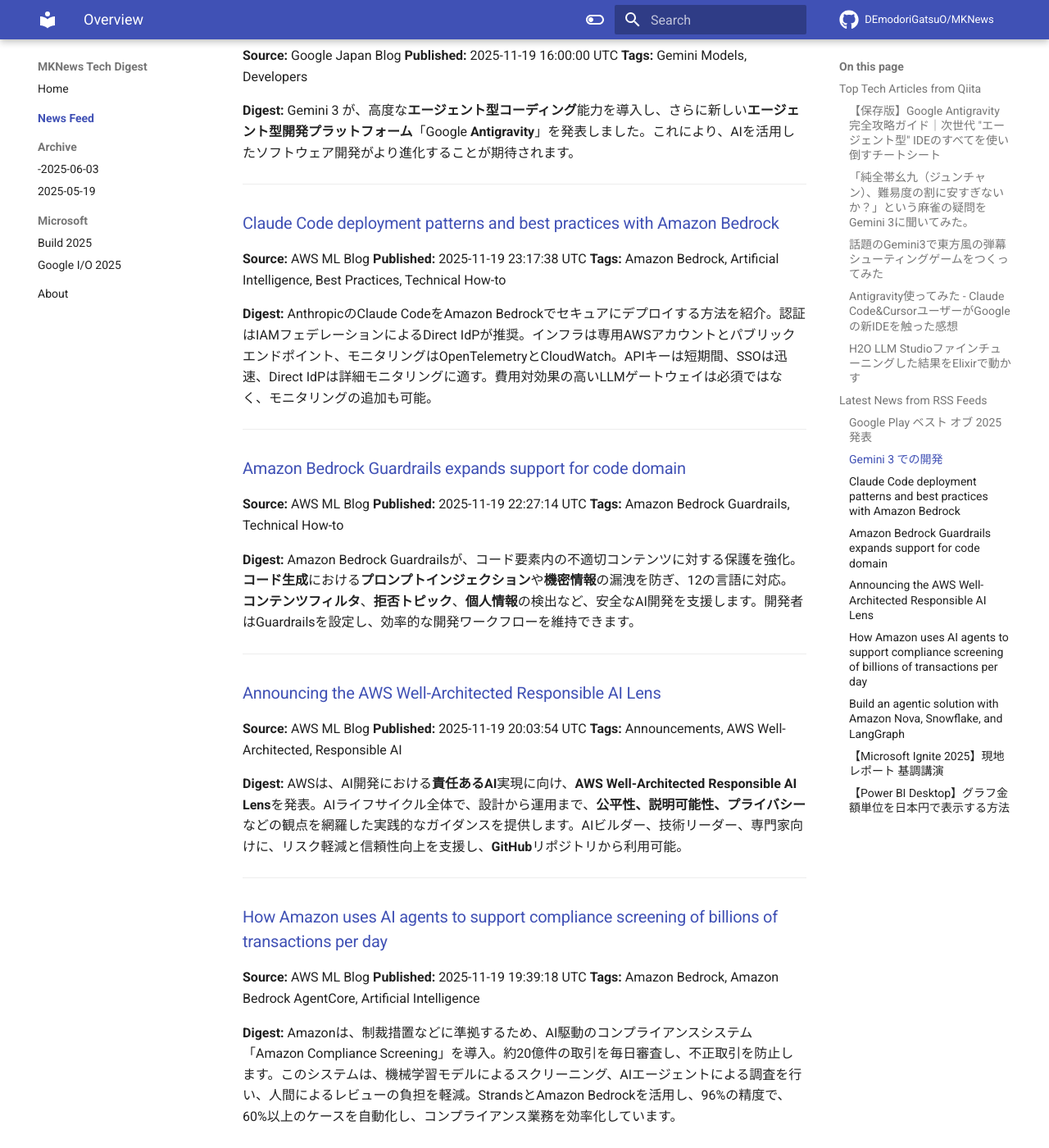
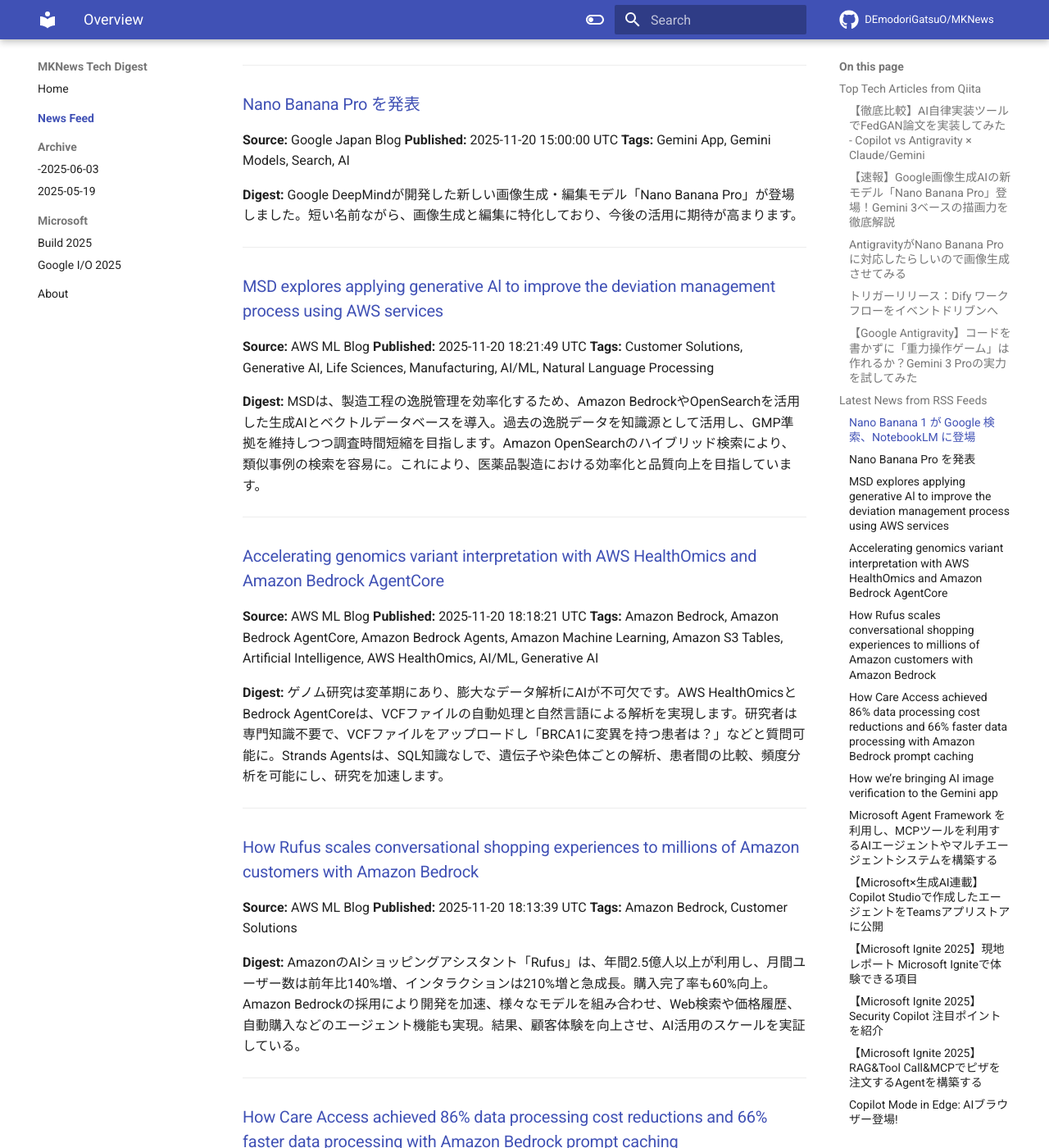
Before and after one commit to DEmodoriGatsuO/MKNews, an MkDocs documentation site: the page built from docs/news/index.md, in a window 1280 px wide and 1400 px high, scrolled down 1807 px. Shown: the whole window at 82% size. Built offline with MkDocs 1.6.1 and Material for MkDocs 9.7.7, drawn with Linux system fonts in a browser that asks for light colours; comment, search, counter and statistics services are not loaded; some of the changed text lies outside the part shown.

Commit message:
Automated AI Tech Digest - 2025-11-21

```diff
--- a/docs/news/index.md
+++ b/docs/news/index.md
@@ -1,148 +1,188 @@
-# AI Tech Trends Digest (2025-11-20)
+# AI Tech Trends Digest (2025-11-21)
 
 
 ## Top Tech Articles from Qiita
 
 
-### [【保存版】Google Antigravity 完全攻略ガイド｜次世代 "エージェント型" IDEのすべてを使い倒すチートシート](https://qiita.com/akira_papa_AI/items/0acf2679e4ce9f7fb153)
-**Published:** 2025-11-20 01:34:26 UTC
-**Likes:** 21
-**Tags:** cursor, Gemini, 生成AI, Windsurf, Antigravity
+### [【徹底比較】AI自律実装ツールでFedGAN論文を実装してみた - Copilot vs Antigravity × Claude/Gemini](https://qiita.com/ntaka329/items/3b02073156239125bd6a)
+**Published:** 2025-11-20 08:38:18 UTC
+**Likes:** 11
+**Tags:** Gemini, githubcopilot, 生成AI, Claude, Antigravity
 
 **Digest:**
-Google Antigravityは、AIエージェントが自律的に開発を支援するIDE。VS Codeベースで、Agentがコード作成、ターミナル操作、ブラウザ検証を担う。  Apple Silicon MacとWindows 10で利用可能。個人Gmailアカウント限定で、エージェントモードやMCP、Browser AgentによるWeb操作が特徴。無料プレビュー中で、成果物はArtifactsとして管理。
+GMOコネクト永田氏が、AI自律実装ツールをFedGAN論文で検証。Antigravity + Claude Sonnet 4.5が実装精度・コード品質・学習結果で最高評価。Gemini 3.0やCopilotは実装不備や学習不安定性が見られた。開発体験、特にPlan段階での質問やログ統合が実装品質を左右し、AntigravityのUIが優れているものの、Agent Managerのフリーズ問題もあった。
 
 ---
 
-### [「純全帯幺九（ジュンチャン）、難易度の割に安すぎないか？」という麻雀の疑問をGemini 3に聞いてみた。](https://qiita.com/inukai-masanori/items/29b3aa79f33858845685)
-**Published:** 2025-11-20 00:13:06 UTC
+### [【速報】Google画像生成AIの新モデル「Nano Banana Pro」登場！Gemini 3ベースの描画力を徹底解説](https://qiita.com/kentaro_kawamura/items/d2b858d9d6e091855757)
+**Published:** 2025-11-20 23:41:03 UTC
 **Likes:** 5
-**Tags:** AI, 麻雀, Gemini
+**Tags:** Google, AI, Gemini
 
 **Digest:**
-麻雀の「ジュンチャン」は、Google Gemini 3による分析で、清一色の約3倍出現しにくいと判明。数学的に有効牌が少なく、難易度が高い一方、3翻という低めの点数は、三色同順との複合による爆発力や高い守備力を考慮したゲームバランスのため。
+Google DeepMindが、Gemini 3 Proを基盤とした画像生成AI「Nano Banana Pro」（Gemini 3 Pro Image）を発表。特徴は、AI特有の謎文字からの脱却、キャラの一貫性保持、ローカル編集によるスタジオ品質の調整。テキストを正確に描写し、最大14枚の参考画像からキャラを固定。GeminiアプリやGoogle Workspaceなどで利用可能で、SynthIDによる透かしも。
 
 ---
 
-### [話題のGemini3で東方風の弾幕シューティングゲームをつくってみた](https://qiita.com/geekman4040/items/fdbf1e71b16d6f6f1a8d)
-**Published:** 2025-11-19 12:13:47 UTC
-**Likes:** 5
-**Tags:** AI, Gemini, GoogleAIStudio, gemini3.0
+### [AntigravityがNano Banana Proに対応したらしいので画像生成させてみる](https://qiita.com/rf_p/items/e086c8bb107697fbba39)
+**Published:** 2025-11-20 23:29:49 UTC
+**Likes:** 2
+**Tags:** Gemini, AI駆動開発, nanobanana, Antigravity, GoogleAntigravity
 
 **Digest:**
-Gemini3でシングルプロンプトによるゲーム制作を検証。Google AI Studioで、詳細な指示を含むプロンプトを入力し、3D弾幕シューティングゲームを生成。ビジュアルやエフェクトも高クオリティで、Reactで構築。ゲームやUIのプロトタイプ開発に非常に有効だが、プレビューは重い。最終的にボス戦まで実装し、itch.ioで公開。
+AntigravityがNano Banana Proに対応したという記事。Antigravityでロゴ画像生成を試み、Nano Banana Proを理解していないことが判明。LPのデザイン生成も試みるも、実装に移行し当初のイメージとは異なる結果に。しかし、AI画像生成ツールImagenを使用し、DeepMindのGemini 3 Pro Image、つまりNano Banana Proで画像生成していると結論づけています。
 
 ---
 
-### [Antigravity使ってみた - Claude Code&CursorユーザーがGoogleの新IDEを触った感想](https://qiita.com/sion_neko/items/105168a19194c67a13d6)
-**Published:** 2025-11-19 16:44:07 UTC
-**Likes:** 3
-**Tags:** AI, Gemini, Antigravity
+### [トリガーリリース：Dify ワークフローをイベントドリブンへ](https://qiita.com/DifyJapan/items/d68cf1ab5f2c933bf1f8)
+**Published:** 2025-11-21 02:53:29 UTC
+**Likes:** 1
+**Tags:** Workflow, Trigger, LLM, Dify
 
 **Digest:**
-Googleが発表したAI IDE「Antigravity」の使用感レビュー。VS Codeに似たインターフェースで、**Planning機能**や**無制限タブ保管**が便利。**コミットメッセージ自動生成**も魅力的だが英語対応。搭載の**Gemini 3 Pro**は的確な情報提供で高評価。レートリミットあり。VS CodeユーザーやGemini 3 Proの性能を試したい人に特におすすめです。
+Difyが新機能**Dify Trigger**をリリース。これにより、ワークフローは外部イベントに応じて自動実行が可能に。3種のトリガータイプ、スケジュール、SaaSイベント、Webhookに対応し、イベントドリブンな自動化を実現。例えばGitHub PR作成を検知し、LLMで分析、Slack通知も可能に。起動ロジックの管理を簡素化し、より高度な業務プロセスを構築できます。
 
 ---
 
-### [H2O LLM Studioファインチューニングした結果をElixirで動かす](https://qiita.com/t-yamanashi/items/046fea1a60c2db48f665)
-**Published:** 2025-11-20 01:00:58 UTC
-**Likes:** 2
-**Tags:** Mac, Ubuntu, Elixir, AI, LLM
+### [【Google Antigravity】コードを書かずに「重力操作ゲーム」は作れるか？Gemini 3 Proの実力を試してみた](https://qiita.com/Thighs/items/5dcd47b0eed653f670a5)
+**Published:** 2025-11-20 14:34:56 UTC
+**Likes:** 1
+**Tags:** Gemini, AI駆動開発, AIエージェント, Antigravity
 
 **Digest:**
-H2O LLM StudioでファインチューニングしたモデルをElixirで利用する手順を解説。Ubuntu環境でCUDA ToolkitやH2O LLM Studioをインストールし、学習データでファインチューニングを実施。その後、Mac mini上のElixir環境でBumblebee, Nx, Axon, emlxを用いてモデルを読み込み、質問応答を実行。課題としてファインチューニングの調整を挙げています。
+Googleがリリースした新IDE「Antigravity」は、Gemini 3 Pro搭載の自律型VS Code。指示を出すだけで開発からテストまでAIが実行し、3D重力操作パズルゲームをわずか15分で完成させた。Next.jsプロジェクト作成からライブラリインストール、ゲーム仕様の実装まで、自然言語での指示だけで実現。エラー修正もAIが自動で行う。無料プレビュー版で体験可能。
 
 ---
 
 ## Latest News from RSS Feeds
 
 
-### [Google Play ベスト オブ 2025 発表](https://blog.google/intl/ja-jp/products/android-chrome-play/googleplay-best-of-2025/)
+### [Nano Banana 1 が Google 検索、NotebookLM に登場](https://blog.google/intl/ja-jp/products/connect-communicate/nano-banana-on-search/)
 **Source:** Google Japan Blog
-**Published:** 2025-11-19 18:07:00 UTC
-**Tags:** Google Play
+**Published:** 2025-11-21 14:09:00 UTC
+**Tags:** Search, AI
 
 **Digest:**
-2025年のGoogle Playベストオブが発表され、日本で人気のコンテンツが明らかになりました。ゲーム、アプリ、映画など、様々なカテゴリーで優れた作品が選出されました。詳細は公式発表でご確認ください。
+Google検索に画像編集モデルが導入され、GoogleレンズとAIモードを通じて写真編集が可能になりました。これにより、検索結果から直接、手軽に写真の加工や修正を行えるようになり、ユーザーの利便性が向上します。
 
 ---
 
-### [Gemini 3 での開発](https://blog.google/intl/ja-jp/company-news/technology/gemini-3-developers/)
+### [Nano Banana Pro を発表](https://blog.google/intl/ja-jp/company-news/technology/nano-banana-pro/)
 **Source:** Google Japan Blog
-**Published:** 2025-11-19 16:00:00 UTC
-**Tags:** Gemini Models, Developers
+**Published:** 2025-11-20 15:00:00 UTC
+**Tags:** Gemini App, Gemini Models, Search, AI
 
 **Digest:**
-Gemini 3 が、高度な**エージェント型コーディング**能力を導入し、さらに新しい**エージェント型開発プラットフォーム**「Google **Antigravity**」を発表しました。これにより、AIを活用したソフトウェア開発がより進化することが期待されます。
+Google DeepMindが開発した新しい画像生成・編集モデル「Nano Banana Pro」が登場しました。短い名前ながら、画像生成と編集に特化しており、今後の活用に期待が高まります。
 
 ---
 
-### [Claude Code deployment patterns and best practices with Amazon Bedrock](https://aws.amazon.com/blogs/machine-learning/claude-code-deployment-patterns-and-best-practices-with-amazon-bedrock/)
+### [MSD explores applying generative Al to improve the deviation management process using AWS services](https://aws.amazon.com/blogs/machine-learning/msd-explores-applying-generative-al-to-improve-the-deviation-management-process-using-aws-services/)
 **Source:** AWS ML Blog
-**Published:** 2025-11-19 23:17:38 UTC
-**Tags:** Amazon Bedrock, Artificial Intelligence, Best Practices, Technical How-to
+**Published:** 2025-11-20 18:21:49 UTC
+**Tags:** Customer Solutions, Generative AI, Life Sciences, Manufacturing, AI/ML, Natural Language Processing
 
 **Digest:**
-AnthropicのClaude CodeをAmazon Bedrockでセキュアにデプロイする方法を紹介。認証はIAMフェデレーションによるDirect IdPが推奨。インフラは専用AWSアカウントとパブリックエンドポイント、モニタリングはOpenTelemetryとCloudWatch。APIキーは短期間、SSOは迅速、Direct IdPは詳細モニタリングに適す。費用対効果の高いLLMゲートウェイは必須ではなく、モニタリングの追加も可能。
+MSDは、製造工程の逸脱管理を効率化するため、Amazon BedrockやOpenSearchを活用した生成AIとベクトルデータベースを導入。過去の逸脱データを知識源として活用し、GMP準拠を維持しつつ調査時間短縮を目指します。Amazon OpenSearchのハイブリッド検索により、類似事例の検索を容易に。これにより、医薬品製造における効率化と品質向上を目指しています。
 
 ---
 
-### [Amazon Bedrock Guardrails expands support for code domain](https://aws.amazon.com/blogs/machine-learning/amazon-bedrock-guardrails-expands-support-for-code-domain/)
+### [Accelerating genomics variant interpretation with AWS HealthOmics and Amazon Bedrock AgentCore](https://aws.amazon.com/blogs/machine-learning/accelerating-genomics-variant-interpretation-with-aws-healthomics-and-amazon-bedrock-agentcore/)
 **Source:** AWS ML Blog
-**Published:** 2025-11-19 22:27:14 UTC
-**Tags:** Amazon Bedrock Guardrails, Technical How-to
+**Published:** 2025-11-20 18:18:21 UTC
+**Tags:** Amazon Bedrock, Amazon Bedrock AgentCore, Amazon Bedrock Agents, Amazon Machine Learning, Amazon S3 Tables, Artificial Intelligence, AWS HealthOmics, AI/ML, Generative AI
 
 **Digest:**
-Amazon Bedrock Guardrailsが、コード要素内の不適切コンテンツに対する保護を強化。**コード生成**における**プロンプトインジェクション**や**機密情報**の漏洩を防ぎ、12の言語に対応。**コンテンツフィルタ**、**拒否トピック**、**個人情報**の検出など、安全なAI開発を支援します。開発者はGuardrailsを設定し、効率的な開発ワークフローを維持できます。
+ゲノム研究は変革期にあり、膨大なデータ解析にAIが不可欠です。AWS HealthOmicsとBedrock AgentCoreは、VCFファイルの自動処理と自然言語による解析を実現します。研究者は専門知識不要で、VCFファイルをアップロードし「BRCA1に変異を持つ患者は？」などと質問可能に。Strands Agentsは、SQL知識なしで、遺伝子や染色体ごとの解析、患者間の比較、頻度分析を可能にし、研究を加速します。
 
 ---
 
-### [Announcing the AWS Well-Architected Responsible AI Lens](https://aws.amazon.com/blogs/machine-learning/announcing-the-aws-well-architected-responsible-ai-lens/)
+### [How Rufus scales conversational shopping experiences to millions of Amazon customers with Amazon Bedrock](https://aws.amazon.com/blogs/machine-learning/how-rufus-scales-conversational-shopping-experiences-to-millions-of-amazon-customers-with-amazon-bedrock/)
 **Source:** AWS ML Blog
-**Published:** 2025-11-19 20:03:54 UTC
-**Tags:** Announcements, AWS Well-Architected, Responsible AI
+**Published:** 2025-11-20 18:13:39 UTC
+**Tags:** Amazon Bedrock, Customer Solutions
 
 **Digest:**
-AWSは、AI開発における**責任あるAI**実現に向け、**AWS Well-Architected Responsible AI Lens**を発表。AIライフサイクル全体で、設計から運用まで、**公平性、説明可能性、プライバシー**などの観点を網羅した実践的なガイダンスを提供します。AIビルダー、技術リーダー、専門家向けに、リスク軽減と信頼性向上を支援し、**GitHub**リポジトリから利用可能。
+AmazonのAIショッピングアシスタント「Rufus」は、年間2.5億人以上が利用し、月間ユーザー数は前年比140%増、インタラクションは210%増と急成長。購入完了率も60%向上。Amazon Bedrockの採用により開発を加速、様々なモデルを組み合わせ、Web検索や価格履歴、自動購入などのエージェント機能も実現。結果、顧客体験を向上させ、AI活用のスケールを実証している。
 
 ---
 
-### [How Amazon uses AI agents to support compliance screening of billions of transactions per day](https://aws.amazon.com/blogs/machine-learning/how-amazon-uses-ai-agents-to-support-compliance-screening-of-billions-of-transactions-per-day/)
+### [How Care Access achieved 86% data processing cost reductions and 66% faster data processing with Amazon Bedrock prompt caching](https://aws.amazon.com/blogs/machine-learning/how-care-access-achieved-86-data-processing-cost-reductions-and-66-faster-data-processing-with-amazon-bedrock-prompt-caching/)
 **Source:** AWS ML Blog
-**Published:** 2025-11-19 19:39:18 UTC
-**Tags:** Amazon Bedrock, Amazon Bedrock AgentCore, Artificial Intelligence
+**Published:** 2025-11-20 16:15:04 UTC
+**Tags:** Amazon Bedrock, Customer Solutions
 
 **Digest:**
-Amazonは、制裁措置などに準拠するため、AI駆動のコンプライアンスシステム「Amazon Compliance Screening」を導入。約20億件の取引を毎日審査し、不正取引を防止します。このシステムは、機械学習モデルによるスクリーニング、AIエージェントによる調査を行い、人間によるレビューの負担を軽減。StrandsとAmazon Bedrockを活用し、96%の精度で、60%以上のケースを自動化し、コンプライアンス業務を効率化しています。
+Care Accessは、Amazon Bedrockのプロンプトキャッシングを活用し、医療記録分析のコスト削減と高速化を実現しました。医療記録のLLM分析は、コンプライアンスを維持しつつ、分析速度を3倍、コストを7分の1に。15,000人以上の月間ヘルススクリーニング参加者の記録処理を効率化、臨床試験へのマッチングも促進しました。
 
 ---
 
-### [Build an agentic solution with Amazon Nova, Snowflake, and LangGraph](https://aws.amazon.com/blogs/machine-learning/build-an-agentic-solution-with-amazon-nova-snowflake-and-langgraph/)
-**Source:** AWS ML Blog
-**Published:** 2025-11-19 16:16:49 UTC
-**Tags:** Amazon Bedrock, Amazon Nova, Artificial Intelligence, Best Practices, Partner solutions, Technical How-to
+### [How we’re bringing AI image verification to the Gemini app](https://blog.google/technology/ai/ai-image-verification-gemini-app/)
+**Source:** Google DeepMind
+**Published:** 2025-11-20 15:00:00 UTC
+**Tags:** Gemini App, Google DeepMind, AI
 
 **Digest:**
-SnowflakeとAWSを活用したAgentic AIによる自動車保険の自動化を紹介。Snowflake AI Data Cloudで、ドライバーズライセンスや請求書のデータ抽出、Amazon BedrockのNova Liteで車の損傷画像を分析します。LangGraphで一連の処理を自動化し、データに基づいた意思決定を支援。
+Googleの新しいGeminiアプリ機能は、AIによって作成または編集されたコンテンツを判別するAI画像検証を可能にします。この機能により、生成されたGoogle AI画像の真偽を確認し、AIの関与を特定できます。
 
 ---
 
-### [【Microsoft Ignite 2025】現地レポート 基調講演](https://blog.jbs.co.jp/entry/2025/11/20/141613)
+### [Microsoft Agent Framework を利用し、MCPツールを利用するAIエージェントやマルチエージェントシステムを構築する](https://blog.jbs.co.jp/entry/2025/11/21/093202)
 **Source:** JBS Blog
-**Published:** 2025-11-20 05:16:13 UTC
-**Tags:** Microsoft Ignite, Microsoft
+**Published:** 2025-11-21 00:32:02 UTC
+**Tags:** 生成AI, Azure OpenAI, LLM, マルチエージェント, AIエージェント, Agent Framework, Semantic Kernel
 
 **Digest:**
-Microsoft Ignite 2025がサンフランシスコで開催、現地から速報！**Microsoft Ignite**は最新ITトレンドを紹介する大規模イベント。基調講演では、**Agent 365**による業務自律化、**Work IQ**の知能化レイヤー、**Azure Copilot**と**Agentic Cloud Ops**が発表。さらに、セキュリティ・アイデンティティの進化、クラウドとインフラ強化も。会場の熱気と共にお届けします。
+Microsoft Agent Framework を用いたAIエージェント構築を解説。本記事では、.NETとPython向けオープンソース開発キットである同フレームワークの概要、実行環境設定、MCPツール、シングル・マルチエージェントの構築方法、実行結果を紹介します。ワークフロー構築も可能で、多様なAIエージェント開発に役立つ情報が満載です。
 
 ---
 
-### [【Power BI Desktop】グラフ金額単位を日本円で表示する方法](https://blog.jbs.co.jp/entry/2025/11/20/092911)
+### [【Microsoft×生成AI連載】Copilot Studioで作成したエージェントをTeamsアプリストアに公開](https://blog.jbs.co.jp/entry/2025/11/21/090911)
 **Source:** JBS Blog
-**Published:** 2025-11-20 00:29:11 UTC
-**Tags:** Power BI, Power BI Desktop, Power Platform
+**Published:** 2025-11-21 00:09:11 UTC
+**Tags:** Copilot, Microsoft Copilot, Microsoft 365 Copilot, 生成AI, Microsoft×生成AI連載
 
 **Digest:**
-Power BIで金額を日本円表示する方法を解説。グラフの視覚的表現を向上させるために、通貨設定を調整し、日本円（JPY）で表示できます。詳細な手順を紹介し、データ分析における可読性を高めるための設定方法を説明します。
+Teamsアプリストアで、AIエージェントを公開する手順を詳細に解説。迅速な導入を可能にするステップバイステップ形式で、Teams環境でのAIエージェント利用を促進します。これにより、企業や組織は新たなAI活用を容易に実現できるようになります。
 
 ---
+
+### [【Microsoft Ignite 2025】現地レポート Microsoft Igniteで体験できる項目](https://blog.jbs.co.jp/entry/2025/11/21/074422)
+**Source:** JBS Blog
+**Published:** 2025-11-20 22:44:22 UTC
+**Tags:** Microsoft Ignite, Microsoft Fabric
+
+**Digest:**
+Microsoft Igniteの体験を簡潔にまとめます。基調講演に加え、ハンズオン・ラボ、コミュニティ交流、セッション、認定試験、スポンサー体験、On Airプログラム、ランチなど、多岐にわたるプログラムが用意されています。スキルアップや交流を通じて、最新のMicrosoft技術を総合的に体験できるイベントです。
+
+---
+
+### [【Microsoft Ignite 2025】Security Copilot 注目ポイントを紹介](https://blog.jbs.co.jp/entry/2025/11/20/163038)
+**Source:** JBS Blog
+**Published:** 2025-11-20 07:30:38 UTC
+**Tags:** Security Copilot, Microsoft 365 E5, 生成AI, Security
+
+**Digest:**
+2025年11月のMicrosoft Igniteで発表された「Security Copilot」の最新情報と注目ポイントに焦点を当てます。記事では、MicrosoftのAIを活用したセキュリティソリューションであるSecurity Copilotの、具体的な機能や強化された点について解説します。
+
+---
+
+### [【Microsoft Ignite 2025】RAG&Tool Call&MCPでピザを注文するAgentを構築する](https://blog.jbs.co.jp/entry/2025/11/20/162903)
+**Source:** JBS Blog
+**Published:** 2025-11-20 07:29:03 UTC
+**Tags:** AIエージェント, Microsoft Foundry, Azure AI, Azure AI Foundry, MCP, 大規模言語モデル
+
+**Digest:**
+Microsoft Foundry を活用したピザ店 Agent の構築 LAB を紹介。プレーンな Agent 開発から、システムプロンプト、RAG、関数ツール追加、MCP サーバー接続と段階的に発展。最終的に、ピザの注文相談と注文実行が可能なチャットボットを開発します。
+
+---
+
+### [Copilot Mode in Edge: AIブラウザー登場!](https://shanqiai.lekumo.biz/sharepoint_technical_note/2025/11/copilot-mode-in-4952.html)
+**Source:** SharePoint Technical Notes
+**Published:** 2025-11-20 09:39:57 UTC
+**Tags:** Microsoft Edge
+
+**Digest:**
+Microsoft Edgeは、AI機能「Copilot」を統合し、AIブラウザとしての進化を加速させています。Copilotモードでは、ウェブページの要約、質問への回答、文章作成など、様々なAIアシスタント機能を利用可能です。これにより、ユーザーはより効率的に情報収集や作業を行えるようになります。
+
+---
```
